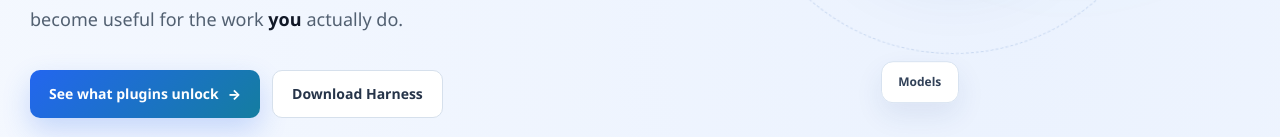
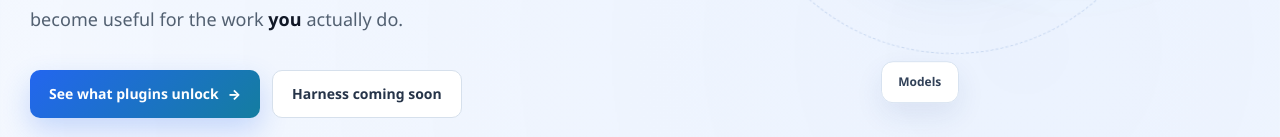
Before and after one commit to Logan17de/zetbros.com, a Next.js app: page /harness in a window 1280 px wide. Shown: the part 661-798 px from the top of the page. Built offline with nearby package versions, Linux system fonts and the light colour scheme.

Commit message:
Finalize Harness coming soon download state

```diff
--- a/app/harness/page.tsx
+++ b/app/harness/page.tsx
@@ -93,7 +93,7 @@ export default function HarnessPage() {
           </p>
           <div className={styles.heroActions}>
             <a className={styles.primaryButton} href="#plugins">See what plugins unlock <span>→</span></a>
-            <a className={styles.secondaryButton} href="#download">Download Harness</a>
+            <a className={styles.secondaryButton} href="#download">Harness coming soon</a>
           </div>
           <p className={styles.heroNote}>Built on DeepSeek Harness. Extended and packaged by Zetbros.</p>
         </div>
@@ -292,7 +292,7 @@ export default function HarnessPage() {
           <h2>Don&apos;t wait for your AI application to support the next tool you need.</h2>
           <p className={styles.downloadLine}>Extend it.</p>
           <p>
-            Harness Desktop currently targets Windows x64. The verified installer is not yet published inside the Zetbros website repository, so we are keeping the public download disabled rather than sending you to a dead file.
+            Harness Desktop is being prepared for public download. The Windows x64 installer will be served directly through Zetbros once the release upload is ready.
           </p>
         </div>
         <div className={styles.downloadCard}>
@@ -300,9 +300,9 @@ export default function HarnessPage() {
           <div>
             <span>Windows x64</span>
             <strong>Harness Desktop</strong>
-            <p>Direct installer download will activate here once the release file is uploaded.</p>
+            <p>The direct installer download will appear here as soon as the release is uploaded.</p>
           </div>
-          <span className={styles.disabledDownload} aria-disabled="true">Installer upload pending</span>
+          <span className={styles.disabledDownload} aria-disabled="true">Harness will be uploaded soon</span>
           <Link className={styles.earlyAccess} href="/#contact">Ask about Harness <span>→</span></Link>
         </div>
       </section>
```
